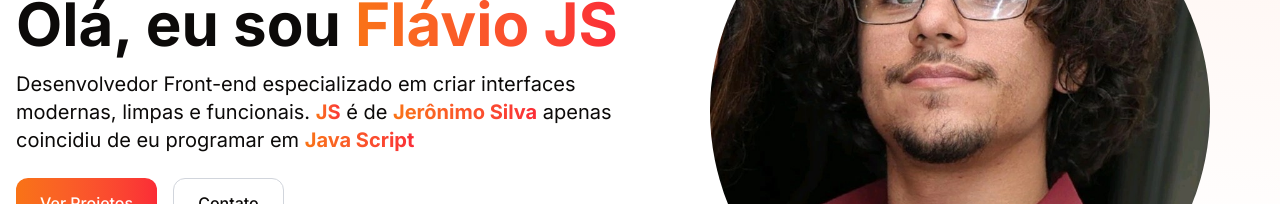
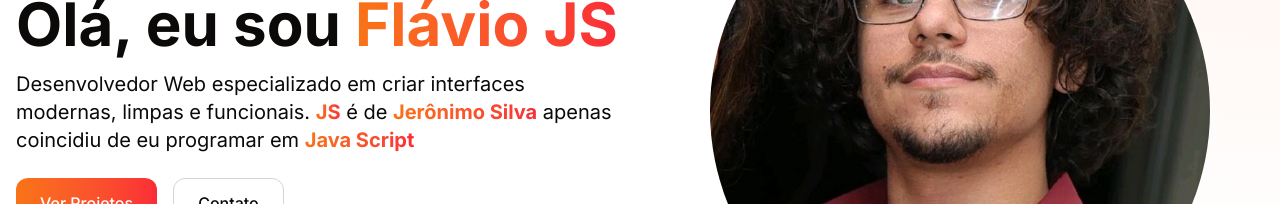
Before and after one commit to Flavio-JS/portfolio, a Next.js app: page / in a window 1280 px wide. Shown: the part 329-533 px from the top of the page. Built offline with nearby package versions, Linux system fonts and the light colour scheme.

Commit message:
fix role name

```diff
--- a/src/app/layout.tsx
+++ b/src/app/layout.tsx
@@ -8,11 +8,11 @@ import { ThemeProvider } from "@/components/theme-provider";
 const inter = Inter({ subsets: ["latin"] });
 
 export const metadata: Metadata = {
-  title: "Flávio JS | Desenvolvedor Front-end e Criador de Interfaces Web",
+  title: "Flávio JS | Desenvolvedor Web e Criador de Interfaces Web",
   description:
-    "Portfólio de Flávio JS, desenvolvedor front-end focado na criação de sites modernos, rápidos e responsivos com React, Next.js e tecnologias de ponta. Soluções para negócios e projetos digitais que buscam performance e design profissional.",
+    "Portfólio de Flávio JS, Desenvolvedor Web focado na criação de sites modernos, rápidos e responsivos com React, Next.js e tecnologias de ponta. Soluções para negócios e projetos digitais que buscam performance e design profissional.",
   keywords: [
-    "Desenvolvedor Front-end",
+    "Desenvolvedor Web",
     "Criação de sites",
     "React",
     "Next.js",
@@ -25,7 +25,7 @@ export const metadata: Metadata = {
     "Flávio JS",
   ],
   openGraph: {
-    title: "Flávio JS | Desenvolvedor Front-end e Criador de Interfaces",
+    title: "Flávio JS | Desenvolvedor Web e Criador de Interfaces",
     description:
       "Veja os projetos de Flávio JS — sites e aplicações construídos com foco em performance, experiência do usuário e tecnologia moderna.",
     url: "https://www.flaviojs.com/",
@@ -35,7 +35,7 @@ export const metadata: Metadata = {
         url: "https://www.flaviojs.com/imgs/flavio-js.jpeg",
         width: 1200,
         height: 630,
-        alt: "Portfólio de Flávio JS - Desenvolvedor Front-end e Criador de Interfaces",
+        alt: "Portfólio de Flávio JS - Desenvolvedor Web e Criador de Interfaces",
       },
     ],
     type: "website",
--- a/src/components/hero.tsx
+++ b/src/components/hero.tsx
@@ -26,7 +26,7 @@ export default function Hero() {
             </span>
           </h1>
           <p className="text-xl text-muted-foreground mb-6">
-            Desenvolvedor Front-end especializado em criar interfaces modernas,
+            Desenvolvedor Web especializado em criar interfaces modernas,
             limpas e funcionais.{" "}
             <span className="bg-gradient-to-r font-bold from-primary to-tertiary bg-clip-text text-transparent">
               JS
@@ -69,7 +69,7 @@ export default function Hero() {
           <div className="relative w-full max-w-[300px] md:max-w-[500px] aspect-square rounded-full overflow-hidden">
             <Image
               src="/imgs/flavio-js.jpeg"
-              alt="Flávio JS - Desenvolvedor Front-end"
+              alt="Flávio JS - Desenvolvedor Web"
               fill
               className="object-cover rounded-lg"
               priority
```
